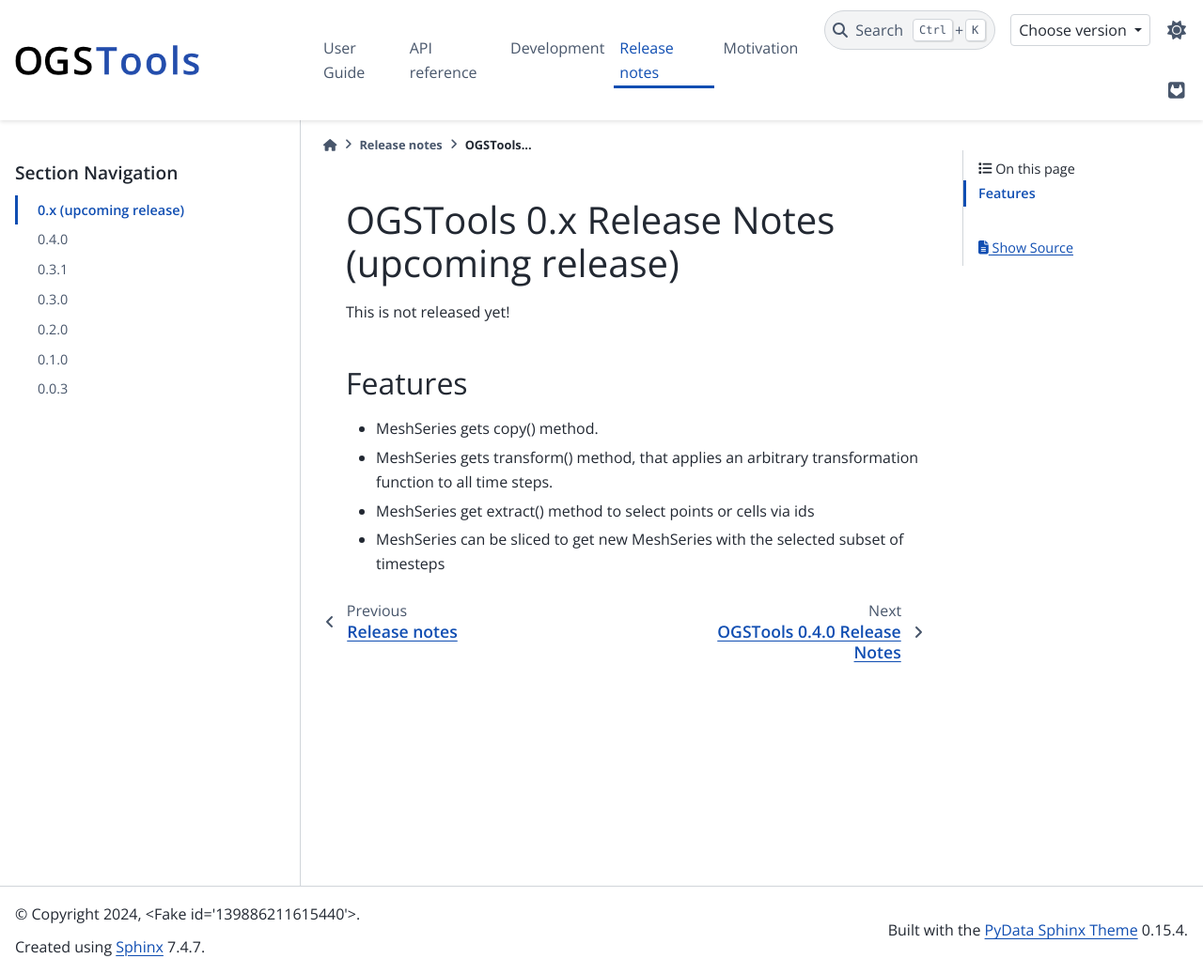
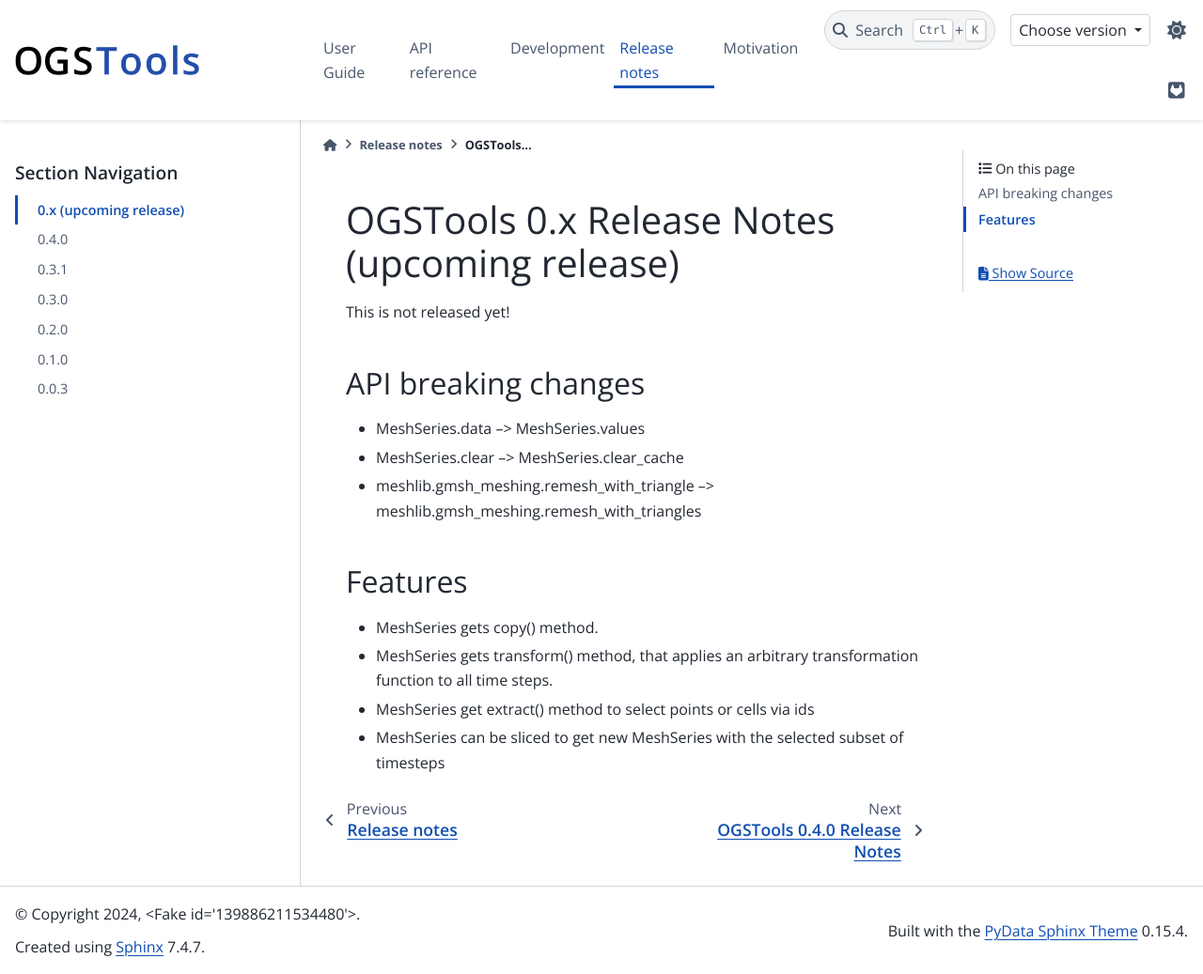
Before and after one commit to ufz/ogstools, a Sphinx documentation site: the page built from docs/releases/ogstools-0.x.md, in a window 1280 px wide and 1037 px high. Shown: the whole window at 94% size. Built offline with Sphinx 7.4.7 and the PyData theme 0.15.4, drawn with Linux system fonts in a browser that asks for light colours; pages that are not in the unit, such as notebooks, are missing from menus; the version number could not be read and is left out; comment, search, counter and statistics services are not loaded.

Commit message:
[Doc] Update upcoming release notes

```diff
--- a/docs/releases/ogstools-0.x.md
+++ b/docs/releases/ogstools-0.x.md
@@ -1,6 +1,12 @@
 # OGSTools 0.x Release Notes (upcoming release)
 
 This is not released yet!
+
+## API breaking changes
+
+- MeshSeries.data --> MeshSeries.values
+- MeshSeries.clear --> MeshSeries.clear_cache
+- meshlib.gmsh_meshing.remesh_with_triangle --> meshlib.gmsh_meshing.remesh_with_triangles
 
 ## Features
 
```
